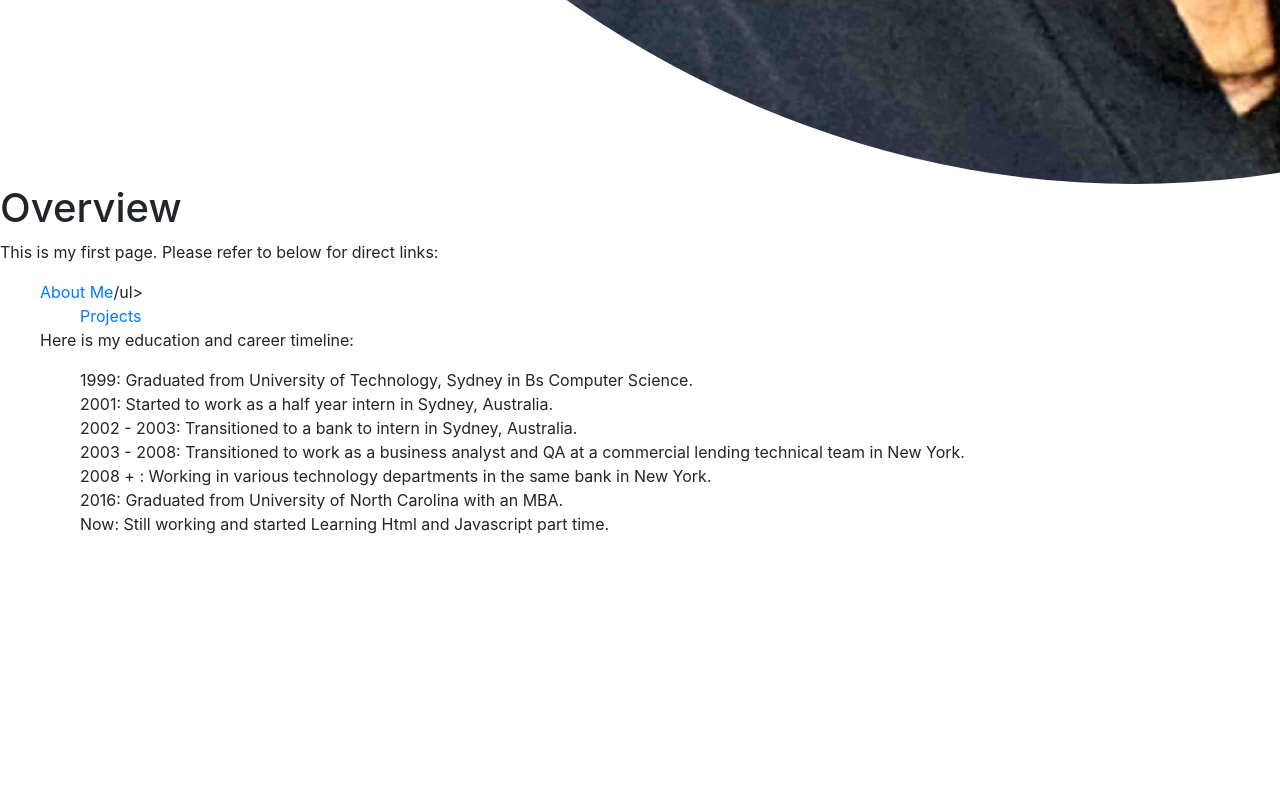
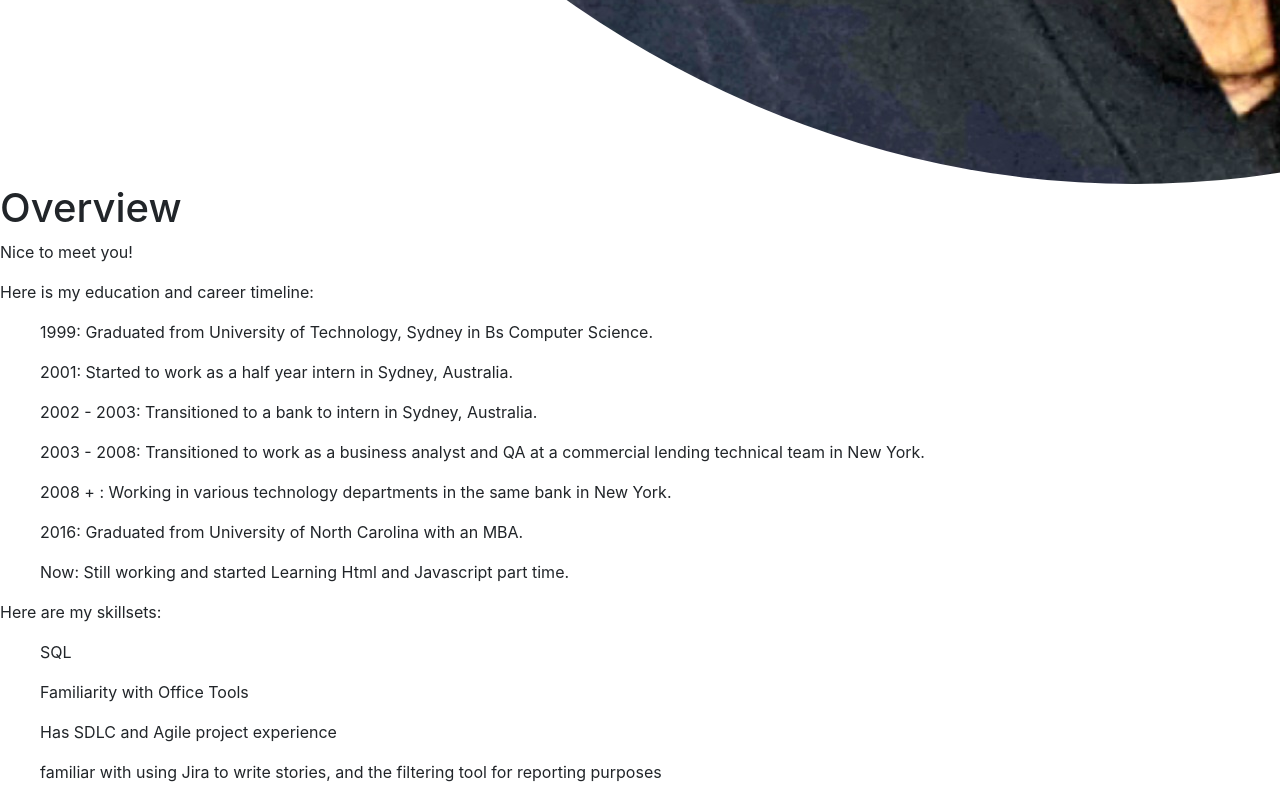
Before and after one commit to ovandh/ovandh, a plain HTML site: page index.html in a window 1280 px wide. Shown: the part 2612-3412 px from the top of the page. Before the commit the page ends 3164 px from the top, so only its background shows below. Drawn offline with nearby package versions, Linux system fonts and the light colour scheme.

Commit message:
Update index.html

```diff
--- a/index.html
+++ b/index.html
@@ -41,9 +41,7 @@
     <script src="https://cdn.jsdelivr.net/npm/popper.js@1.12.9/dist/umd/popper.min.js" integrity="sha384-ApNbgh9B+Y1QKtv3Rn7W3mgPxhU9K/ScQsAP7hUibX39j7fakFPskvXusvfa0b4Q" crossorigin="anonymous"></script>
     <script src="https://cdn.jsdelivr.net/npm/bootstrap@4.0.0/dist/js/bootstrap.min.js" integrity="sha384-JZR6Spejh4U02d8jOt6vLEHfe/JQGiRRSQQxSfFWpi1MquVdAyjUar5+76PVCmYl" crossorigin="anonymous"></script>
 
-<p>This is my first page. Please refer to below for direct links:</p>
-<ul><a href="https://ovandh.github.io/about.html">About Me</a>/ul>
-<ul><a href="https://ovandh.github.io/projects.html">Projects</a></ul>
+<p>Nice to meet you! </p>
 
 <p>Here is my education and career timeline:</p>
 <ul>1999: Graduated from University of Technology, Sydney in Bs Computer Science.</ul>
@@ -54,5 +52,11 @@
 <ul>2016: Graduated from University of North Carolina with an MBA. </ul>
 <ul> Now: Still working and started Learning Html and Javascript part time.</ul>
 
-  </body>
+
+<p>Here are my skillsets: </p>
+<ul>SQL</ul>
+<ul>Familiarity with Office Tools</ul>
+<ul>Has SDLC and Agile project experience</ul>
+<ul>familiar with using Jira to write stories, and the filtering tool for reporting purposes</ul>
+      </body>
 </html>
```
